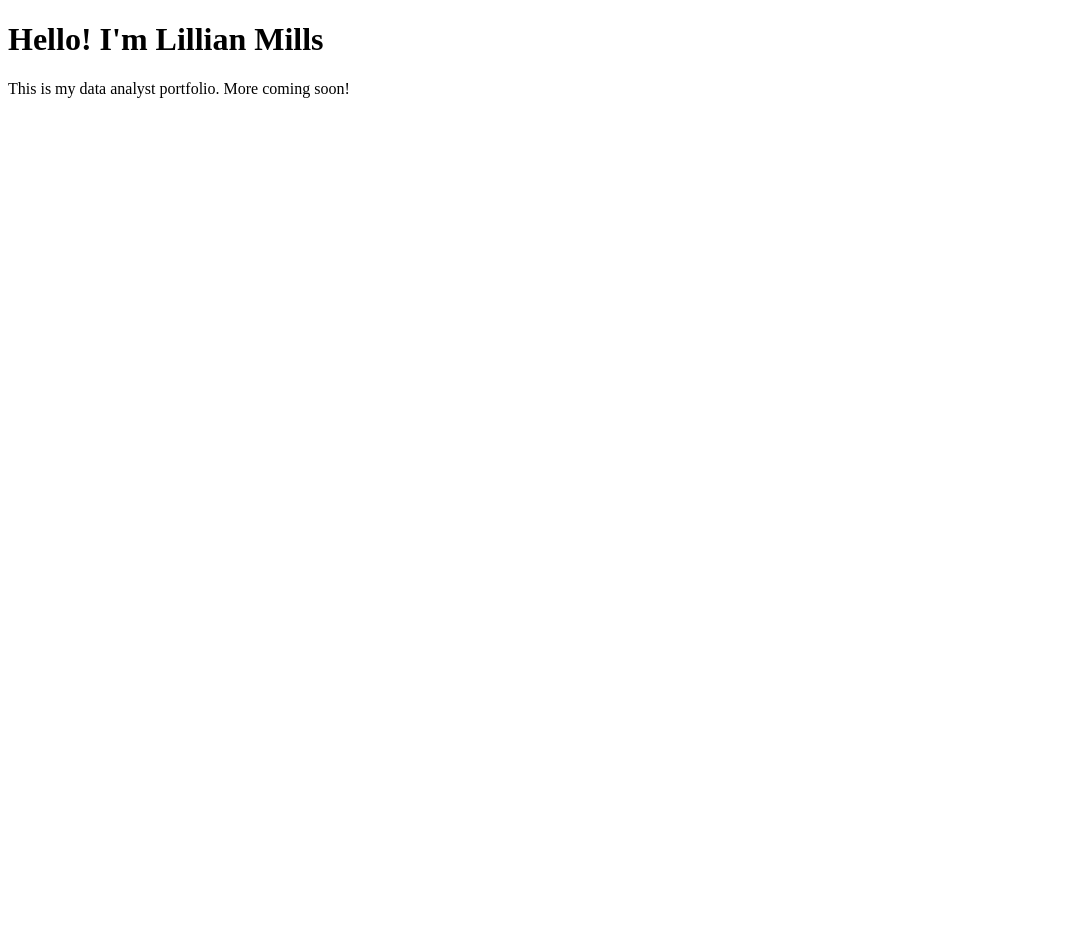
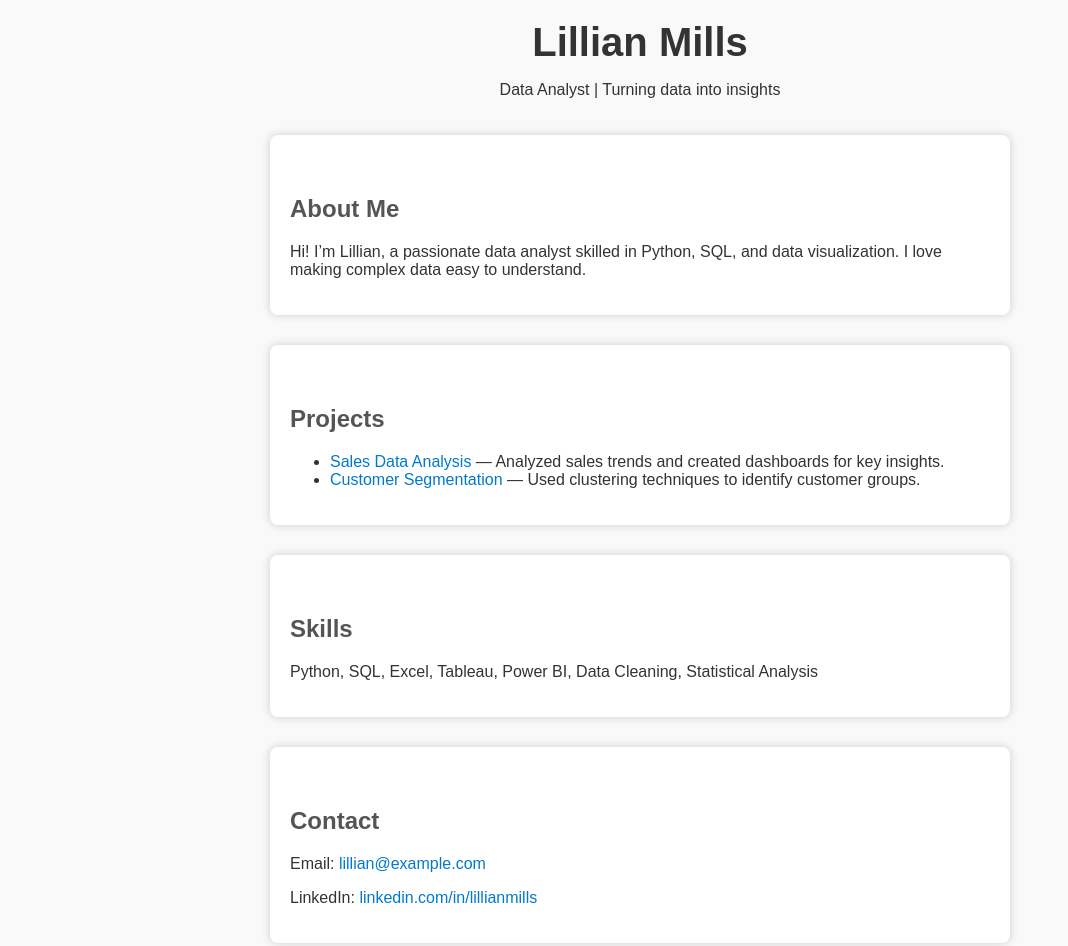
Before and after one commit to LillianMills-analyze/lillianmills.github.io, a plain HTML site: page index.html in a window 1280 px wide. Shown: the top 946 px of the page, without its empty margins (0-1068 px from the left). Before the commit the page ends 800 px from the top, so only its background shows below. Drawn offline with Linux system fonts and the light colour scheme.

Commit message:
Update index.html

```diff
--- a/index.html
+++ b/index.html
@@ -1,10 +1,77 @@
 <!DOCTYPE html>
-<html>
+<html lang="en">
 <head>
-  <title>Lillian Mills Portfolio</title>
+  <meta charset="UTF-8" />
+  <meta name="viewport" content="width=device-width, initial-scale=1" />
+  <title>Lillian Mills | Data Analyst</title>
+  <style>
+    body {
+      font-family: Arial, sans-serif;
+      margin: 0; padding: 20px;
+      background: #f9f9f9;
+      color: #333;
+    }
+    header {
+      text-align: center;
+      padding-bottom: 20px;
+    }
+    h1 {
+      margin: 0;
+      font-size: 2.5rem;
+    }
+    h2 {
+      color: #555;
+      margin-top: 40px;
+    }
+    section {
+      max-width: 700px;
+      margin: auto;
+      background: white;
+      padding: 20px;
+      border-radius: 8px;
+      box-shadow: 0 0 8px #ccc;
+      margin-bottom: 30px;
+    }
+    a {
+      color: #007acc;
+      text-decoration: none;
+    }
+    a:hover {
+      text-decoration: underline;
+    }
+  </style>
 </head>
 <body>
-  <h1>Hello! I'm Lillian Mills</h1>
-  <p>This is my data analyst portfolio. More coming soon!</p>
+
+<header>
+  <h1>Lillian Mills</h1>
+  <p>Data Analyst | Turning data into insights</p>
+</header>
+
+<section id="about">
+  <h2>About Me</h2>
+  <p>Hi! I’m Lillian, a passionate data analyst skilled in Python, SQL, and data visualization. I love making complex data easy to understand.</p>
+</section>
+
+<section id="projects">
+  <h2>Projects</h2>
+  <ul>
+    <li><a href="https://github.com/lillianmills/analyze-sales-data" target="_blank">Sales Data Analysis</a> — Analyzed sales trends and created dashboards for key insights.</li>
+    <li><a href="https://github.com/lillianmills/customer-segmentation" target="_blank">Customer Segmentation</a> — Used clustering techniques to identify customer groups.</li>
+  </ul>
+</section>
+
+<section id="skills">
+  <h2>Skills</h2>
+  <p>Python, SQL, Excel, Tableau, Power BI, Data Cleaning, Statistical Analysis</p>
+</section>
+
+<section id="contact">
+  <h2>Contact</h2>
+  <p>Email: <a href="mailto:lillian@example.com">lillian@example.com</a></p>
+  <p>LinkedIn: <a href="https://linkedin.com/in/lillianmills" target="_blank">linkedin.com/in/lillianmills</a></p>
+</section>
+
 </body>
 </html>
+Update portfolio layout
```
